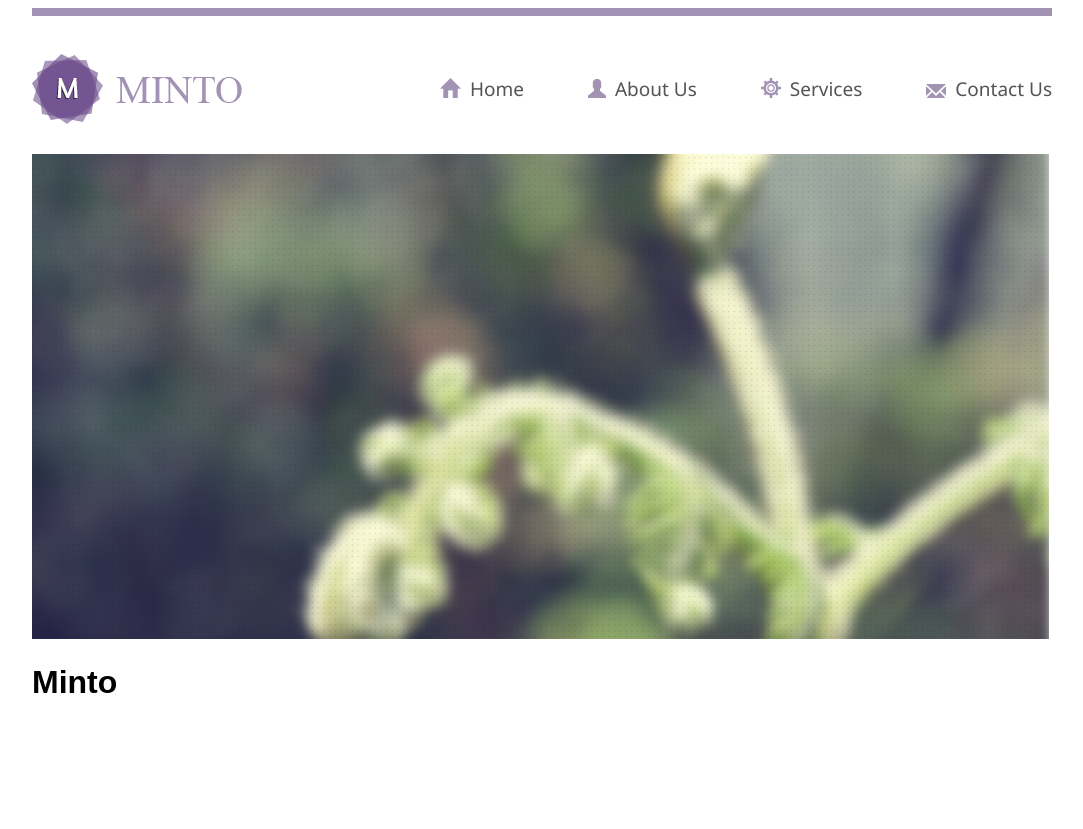
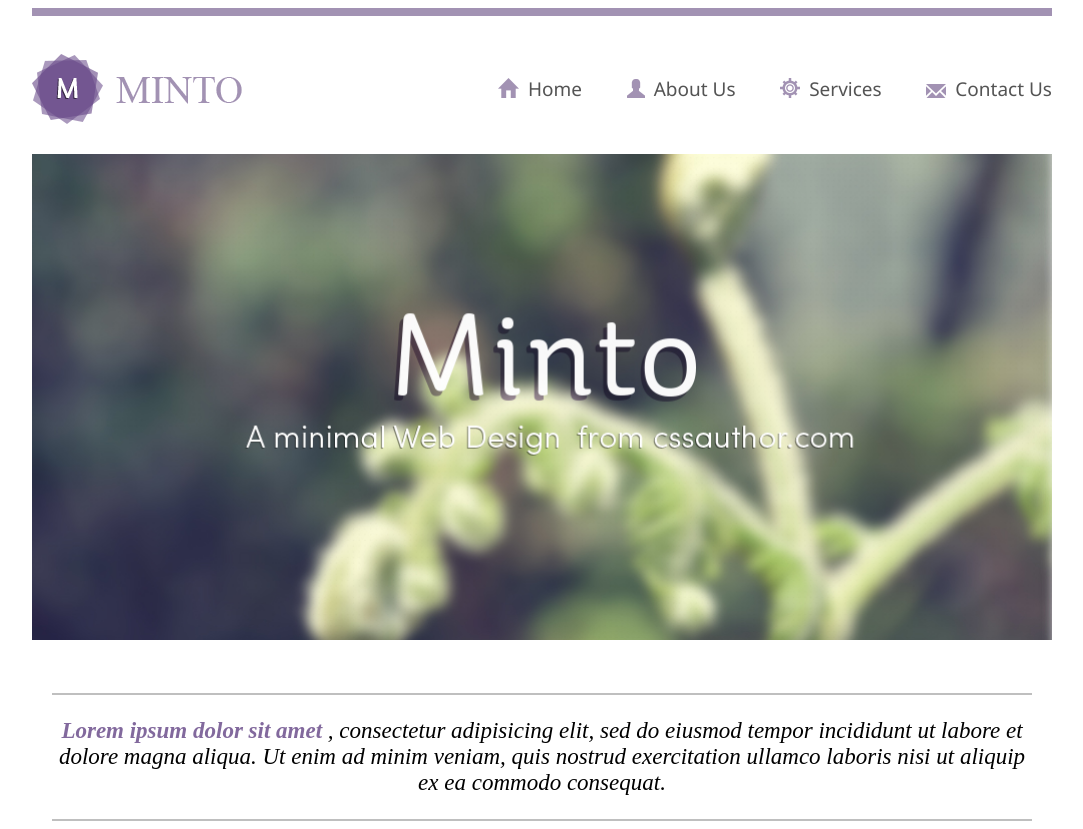
Before and after one commit to Shurap/minto, a plain HTML site: page public/html/index.html in a window 1280 px wide. Shown: the whole page, without its empty margins (98-1181 px from the left). Before the commit the page ends 800 px from the top, so only its background shows below. Drawn offline with Linux system fonts and the light colour scheme.

Commit message:
flex and adaptive

```diff
--- a/public/css/styles.css
+++ b/public/css/styles.css
@@ -1,6 +1,6 @@
 .wrapper{
     margin: auto;
-    width: 1020px;
+    max-width: 1020px;
 }
 
 hr {
@@ -8,25 +8,34 @@ hr {
     background-color: #a292b3;
     height: 8px;
 }
-
+/*======================================HEADER==========================*/
 .header {
-    /*border: 1px dashed black;*/
+    /*border: 1px solid green;*/
     display: flex;
+    flex-wrap: nowrap;
     align-items: center;
     margin: auto;
     height: 130px;
 }
+/*----------------------------*/
+.logo {
+    /*border: 2px solid red;*/
+    margin-right: 256px;
+}
+/*------------------------------*/
 
 .nav {
-    /*border: 1px dashed black;*/
+    /*border: 1px dashed yellow;*/
     margin-left: auto;
     display: flex;
+    justify-content: space-between;
+    flex: 1 0 auto;
 }
 
 .link {
+    /*border: 1px dashed green;*/
     display: flex;
     align-items: flex-end;
-    margin-left: 64px;
 }
 
 .link a {
@@ -38,10 +47,61 @@ hr {
 }
 
 .link img {
+    /*border: 1px dashed black;*/
     margin-bottom: 4.5px;
     margin-right: 9px;
 }
+/*====================================================IMAGE============*/
+.banner {
+    /*border: 1px dashed green;*/
+    width: 100%;
+}
 
-.image h1 {
-    font-family: StRydeRegular, sans-serif;
+.banner img {
+    width: 100%;
 }
+/*===========================================QT==========================*/
+.QT {
+    /*border: 1px dashed orange;*/
+    padding-top: 41px;
+    padding-right: 20px;
+    padding-left: 20px;
+}
+
+.QT hr {
+    border: none;
+    background-color: #bfbfbf;
+    height: 2px;
+}
+
+.QT span {
+    color: #82699d;
+    font-weight: bold;
+
+}
+
+.QT p {
+    text-align: center;
+    font-size: 23px;
+}
+
+@media (max-width: 950px) {
+    .logo {
+        margin-right: 100px;
+    }
+}
+
+@media (max-width: 790px) {
+    .logo {
+       margin: auto;
+    }
+    .header {
+        flex-wrap: wrap;
+    }
+}
+
+@media (max-width: 480px) {
+    .banner {
+        display: none;
+    }
+}
--- a/public/html/index.html
+++ b/public/html/index.html
@@ -2,15 +2,18 @@
 <html lang="en">
 <head>
     <meta charset="utf-8" />
+    <meta name="viewport" content="width=device-width,initial-scale=1.0">
     <title>Test task</title>
     <link rel="stylesheet" href="../css/styles.css">
 </head>
 <body>
 <div class="wrapper">
+
     <hr>
-    <div class="header">
-        <img src="../images/logo.png">
-        <div class="nav">
+
+    <header class="header">
+        <img class="logo" src="../images/logo.png">
+        <nav class="nav">
             <div class="link">
                 <img src="../images/home.png">
                 <a href = "#">Home</a>
@@ -27,12 +30,28 @@
                 <img src="../images/contact.png">
                 <a href = "#">Contact Us</a>
             </div>
-        </div>
-    </div>
-    <div class="image">
-        <img src="../images/big_image.png">
-        <h1>Minto</h1>
-    </div>
+        </nav>
+    </header>
+
+    <section class="banner">
+        <img src="../images/big_image.jpg">
+    </section>
+
+    <section class="QT">
+        <hr>
+
+        <p class="QT-text"><i><span class="QT-text-purple">
+            Lorem ipsum dolor sit amet</span>
+            , consectetur adipisicing elit, sed do eiusmod
+            tempor incididunt ut labore et dolore magna aliqua.
+            Ut enim ad minim veniam, quis nostrud exercitation
+            ullamco laboris nisi ut aliquip ex ea commodo consequat.</i>
+        </p>
+
+        <hr>
+
+    </section>
+
 
 </div>
 </body>
```
Also changed, not shown: public/images/big_image.jpg (added), public/images/big_image.png (deleted).
